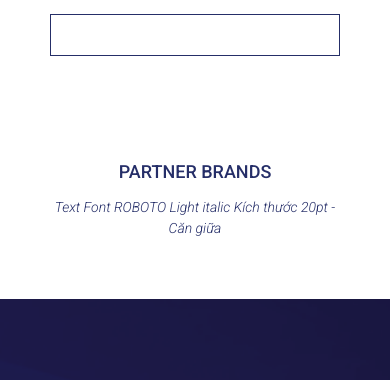
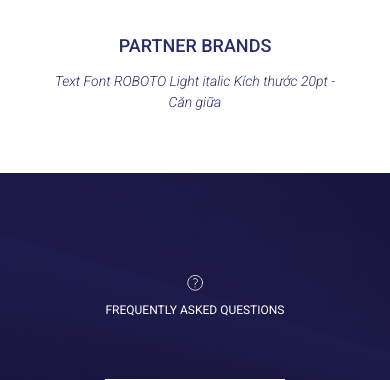
Before and after one commit to thaisung/cosbeauty, a Django app: template sleeksoft1/sleekweb/templates/sleekweb/client/cosbeauty_about_us.html in a window 390 px wide. Shown: the part 1105-1485 px from the top of the page. Run offline with Django 5.2, Linux system fonts and the light colour scheme; the template is opened without the code that fills it, so the values that code supplies are empty; some libraries are stand-ins or nearby versions.

Commit message:
first comm00500001888000000000000222000000000005it

```diff
--- a/sleeksoft1/sleekweb/templates/sleekweb/client/cosbeauty_about_us.html
+++ b/sleeksoft1/sleekweb/templates/sleekweb/client/cosbeauty_about_us.html
@@ -46,14 +46,14 @@
                         About us
                     {% endif %}
                 </h2>
-                <span class="font-normal italic text-[15px] lg:text-[20px] w-full lg:w-[614px] text-center border-[1px]  border-[#252E68] p-5">
+                <span class="font-normal italic text-[15px] lg:text-[20px] w-full lg:w-[614px] text-center ">
                     {% if lg == 'VI' %}
                         {{obj1.Content1}}
                     {% else %}
                         {{obj1.Content1_EN}}
                     {% endif %}
                 </span>
-                <span class="font-normal italic text-[15px] lg:text-[20px] w-full lg:w-[930px] text-center mt-[30px] border-[1px]  border-[#252E68] p-5">
+                <span class="font-normal italic text-[15px] lg:text-[20px] w-full lg:w-[930px] text-center mt-[30px] ">
                     {% if lg == 'VI' %}
                         {{obj1.Content2}}
                     {% else %}
@@ -96,14 +96,14 @@
                     {% else %}
                         <img src="/upload/Rectangle-71.png" class="w-full h-full object-cover max-h-[350px]" />
                     {% endif %}
-                    <p class="hidden lg:block w-full h-auto lg:h-[200px] font-medium text-[15px] lg:text-[20px] border-[1px]  border-[#252E68] p-5 overflow-auto">
+                    <p class="hidden lg:block w-full h-auto lg:h-[200px] font-medium text-[15px] lg:text-[20px]  overflow-auto">
                         {% if lg == 'VI' %}
                             {{obj1.Content3}}
                         {% else %}
                             {{obj1.Content3_EN}}
                         {% endif %}
                     </p>
-                    <p class="w-full h-auto lg:h-[292px] font-normal text-[15px] lg:text-[20px] border-[1px]  border-[#252E68] p-5 overflow-auto">
+                    <p class="w-full h-auto lg:h-[292px] font-normal text-[15px] lg:text-[20px]  overflow-auto">
                         {% if lg == 'VI' %}
                             {{obj1.Content4}}
                         {% else %}
@@ -117,14 +117,14 @@
                 <div class="relative flex justify-center w-full h-[500px]">
                     <img src="{% if i.Media %}{{i.Media.url}}{% endif %}" class="w-full h-full object-cover" />
                     <div class="absolute inset-0 flex flex-col gap-1 w-full  h-full p-[20px] lg:p-[50px] justify-end">
-                        <h3 class="font-medium text-[14px] lg:text-[24px] text-[#252E68] uppercase ">
+                        <h3 class="font-medium text-[14px] lg:text-[24px] text-stone-50 uppercase ">
                             {% if lg == 'VI' %}
                                 {{i.Title}}
                             {% else %}
                                 {{i.Title_EN}}
                             {% endif %}
                         </h3>
-                        <p class=" w-full h-auto  font-normal italic  text-[10px] lg:text-[15px] border-[1px]  border-[#252E68] p-5 overflow-y-auto">
+                        <p class=" w-full h-auto  font-normal italic  text-[10px] lg:text-[15px] text-stone-50 border-[1px]  border-stone-50 p-5 overflow-y-auto">
                             {% if lg == 'VI' %}
                                 {{i.Content}}
                             {% else %}
--- a/sleeksoft1/static/styles.css
+++ b/sleeksoft1/static/styles.css
@@ -1352,6 +1352,11 @@
   border-color: rgb(255 255 255 / var(--tw-border-opacity, 1));
 }
 
+.border-stone-50 {
+  --tw-border-opacity: 1;
+  border-color: rgb(250 250 249 / var(--tw-border-opacity, 1));
+}
+
 .bg-\[\#0e203c\] {
   --tw-bg-opacity: 1;
   background-color: rgb(14 32 60 / var(--tw-bg-opacity, 1));
@@ -1725,6 +1730,11 @@
 .text-yellow-500 {
   --tw-text-opacity: 1;
   color: rgb(234 179 8 / var(--tw-text-opacity, 1));
+}
+
+.text-stone-50 {
+  --tw-text-opacity: 1;
+  color: rgb(250 250 249 / var(--tw-text-opacity, 1));
 }
 
 .underline {
--- a/sleeksoft1/theme/static/css/dist/styles.css
+++ b/sleeksoft1/theme/static/css/dist/styles.css
@@ -1352,6 +1352,11 @@
   border-color: rgb(255 255 255 / var(--tw-border-opacity, 1));
 }
 
+.border-stone-50 {
+  --tw-border-opacity: 1;
+  border-color: rgb(250 250 249 / var(--tw-border-opacity, 1));
+}
+
 .bg-\[\#0e203c\] {
   --tw-bg-opacity: 1;
   background-color: rgb(14 32 60 / var(--tw-bg-opacity, 1));
@@ -1725,6 +1730,11 @@
 .text-yellow-500 {
   --tw-text-opacity: 1;
   color: rgb(234 179 8 / var(--tw-text-opacity, 1));
+}
+
+.text-stone-50 {
+  --tw-text-opacity: 1;
+  color: rgb(250 250 249 / var(--tw-text-opacity, 1));
 }
 
 .underline {
```
